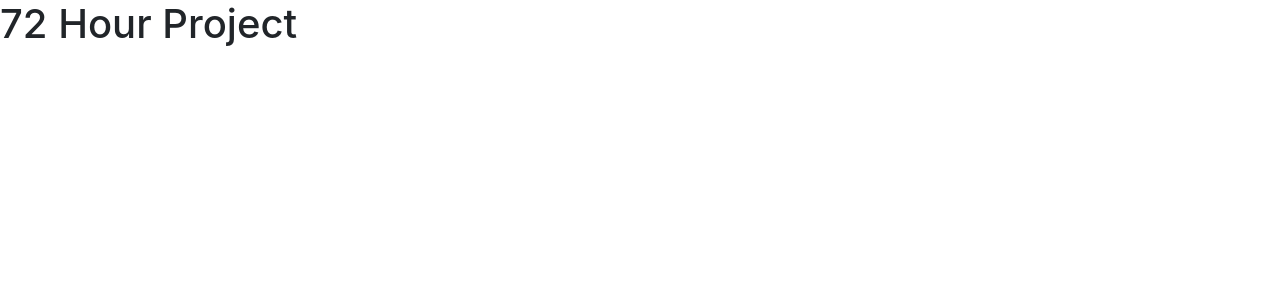
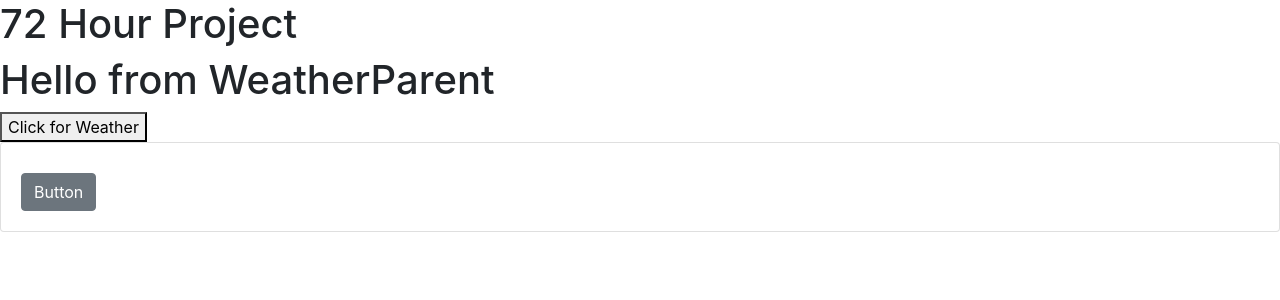
Before and after one commit to CalabSterling/project72hour, a React (Create React App) app: page / in a window 1280 px wide. Shown: the top 300 px of the page. Built offline with nearby package versions, Linux system fonts and the light colour scheme.

Commit message:
weather added

```diff
--- a/src/App.js
+++ b/src/App.js
@@ -1,10 +1,12 @@
 import './App.css';
 import React from 'react';
+import WeatherParent from './weather/WeatherParent';
 
 function App() {
   return (
     <div>
       <h1>72 Hour Project</h1>
+      <WeatherParent />
     </div>
   );
 }
--- /dev/null
+++ b/src/weather/WeatherChild.jsx
@@ -0,0 +1,25 @@
+
+import {
+  CardText, CardBody,
+  CardTitle, CardSubtitle, Button
+} from 'reactstrap';
+
+const WeatherChild = (props) => {
+    const {temp, feels_like, humidity}=props.temperaturetoday;
+
+    return (
+        <div>
+
+
+          <CardBody>
+            <CardTitle tag="h5">{temp}</CardTitle>
+            <CardSubtitle tag="h6" className="mb-2 text-muted">{feels_like}</CardSubtitle>
+            <CardText>{humidity}</CardText>
+            <Button>Button</Button>
+          </CardBody>
+
+      </div>
+     );
+}
+
+export default WeatherChild;
--- /dev/null
+++ b/src/weather/WeatherParent.jsx
@@ -0,0 +1,54 @@
+import React, { useState } from 'react';
+import { Card } from 'reactstrap';
+import WeatherChild from './WeatherChild';
+
+
+const WeatherParent = (props) => {
+    // const [results, setResults] = useState('');
+    const [weather, setWeather] = useState([]);
+    // const [lat, setLat] = useState(null);
+    // const [lng, setLng] = useState(null);
+    // const [status, setStatus] = useState(null);
+
+
+    const key = '507c0093dc310b7d686f061c38a076e9';
+    let lat = '39.791000';
+    let lon = '-86.148003';
+    const url = `https://api.openweathermap.org/data/2.5/weather?lat=${lat}&lon=${lon}&appid=${key}`;
+
+   if('geolocation' in navigator) {
+       console.log('geolocation is available')
+   } else {
+       console.log('geolocation is not available')
+   };
+
+
+
+    const fetchURL = async () => {
+        const response = await fetch(url);
+        const data = await response.json();
+        console.log(data.main);
+        setWeather(data.main);
+    };
+
+    const handleClick=(event)=>{
+        event.preventDefault();
+        fetchURL();
+    };
+
+    // const displayResults = () => weather.map
+
+
+
+
+    return (
+        <div>
+            <h1>Hello from WeatherParent</h1>
+            {/* <p>weather: {results}</p> */}
+            <button onClick={handleClick}>Click for Weather</button>
+            <Card>{weather ? <WeatherChild temperaturetoday={weather} /> : null}</Card>
+        </div>
+     );
+};
+
+export default WeatherParent;
```
Also changed, not shown: 1 other file (tests, documents, lock files or other folders).
